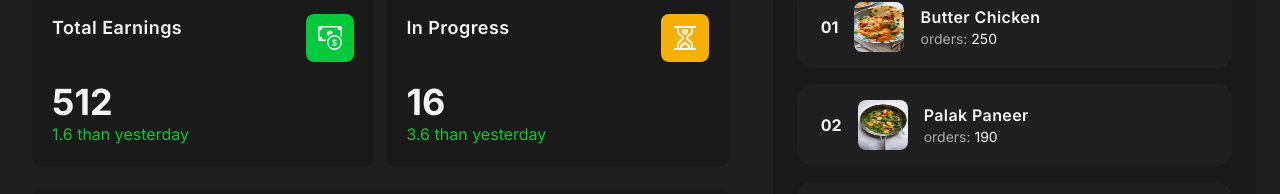
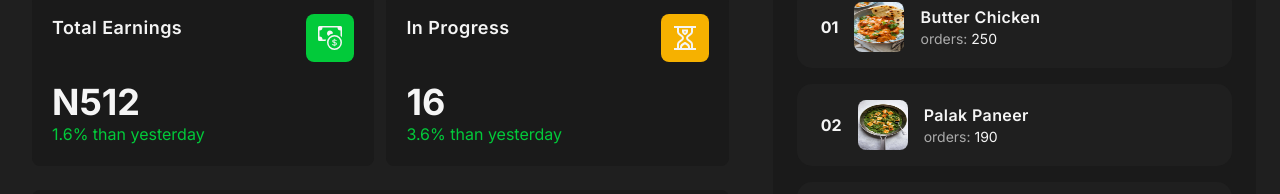
Before and after one commit to oyelajakenny/POS-System, a React (Vite) app in the folder frontend/: page / in a window 1280 px wide. Shown: the part 194-388 px from the top of the page. Built offline with nearby package versions, Linux system fonts and the light colour scheme; grey boxes are pictures that could not be loaded.

Commit message:
updated the minicard component

```diff
--- a/frontend/src/components/home/MiniCard.jsx
+++ b/frontend/src/components/home/MiniCard.jsx
@@ -16,9 +16,9 @@ const MiniCard = ({title, icon, number, footerNum}) => {
         </button>
       </div>
       <div>
-        <h1 className="text-[#f5f5f5] text-4xl font-bold mt-5">{number}</h1>
+        <h1 className="text-[#f5f5f5] text-4xl font-bold mt-5">{title === "Total Earnings" ? `N${number}` : number}</h1>
         <h1 className="text-[#f5f5f5]">
-          <span className='text-[#02ca3a]'>{footerNum} than yesterday</span>
+          <span className='text-[#02ca3a]'>{footerNum}% than yesterday</span>
         </h1>
       </div>
     </div>
```
